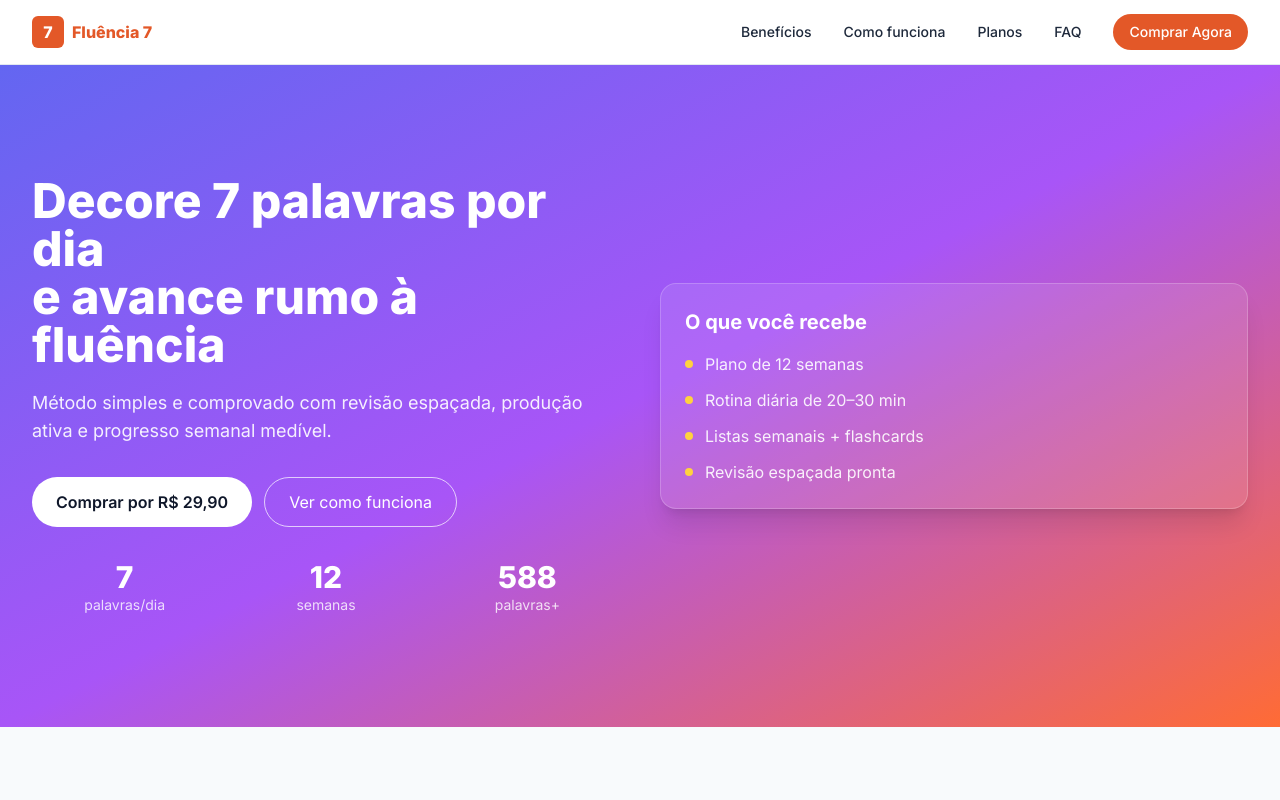
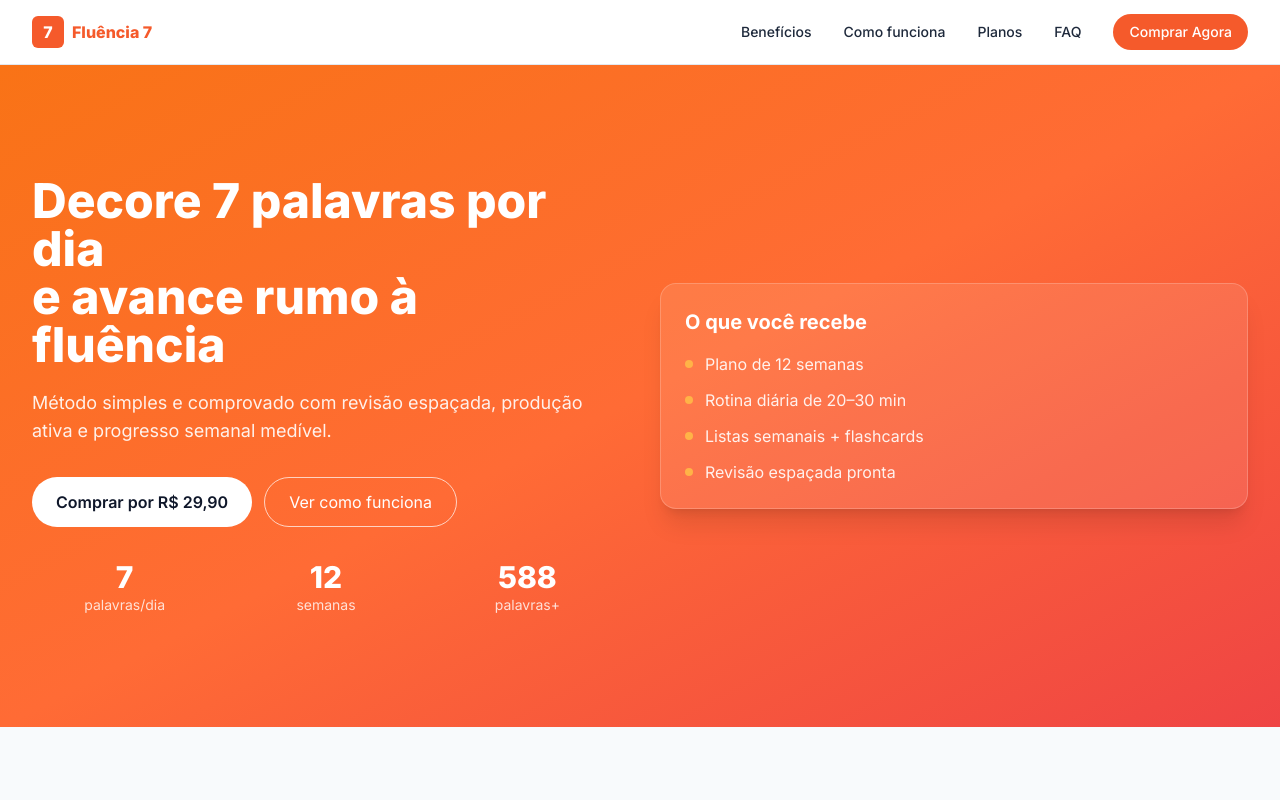
Before and after one commit to ghostclown1998/fluencia7, a plain HTML site: page index.html in a window 1280 px wide. Shown: the top 800 px of the page. Drawn offline with nearby package versions, Linux system fonts and the light colour scheme.

Commit message:
Update color palette and background gradient in index.html for improved visual aesthetics. Adjust primary and accent colors for better consistency and appeal.

```diff
--- a/index.html
+++ b/index.html
@@ -17,9 +17,9 @@
 					colors: {
 						primary: {
 							DEFAULT: '#ff6b35',
-							50: '#fff1eb', 100: '#ffe4d7', 200: '#ffc6ad', 300: '#ffa885', 400: '#ff895b', 500: '#ff6b35', 600: '#e35828', 700: '#bf4820', 800: '#9b3a1a', 900: '#7f3016'
+							50: '#fff4f1', 100: '#ffe8e2', 200: '#ffd0c4', 300: '#ffb8a6', 400: '#ff9f88', 500: '#ff6b35', 600: '#f55a2b', 700: '#e04821', 800: '#cc3717', 900: '#b8260d'
 						},
-						accent: '#ffd23f'
+						accent: '#ffb347'
 					}
 				}
 			}
@@ -65,7 +65,7 @@
 
 	<!-- Hero -->
 	<section id="home" class="relative overflow-hidden">
-		<div class="absolute inset-0 -z-10 bg-gradient-to-br from-indigo-500 via-purple-500 to-primary-500"></div>
+		<div class="absolute inset-0 -z-10 bg-gradient-to-br from-orange-500 via-primary-500 to-red-500"></div>
 		<div class="max-w-7xl mx-auto px-4 sm:px-6 lg:px-8 py-20 sm:py-28">
 			<div class="grid md:grid-cols-2 items-center gap-10">
 				<div class="text-white">
```
